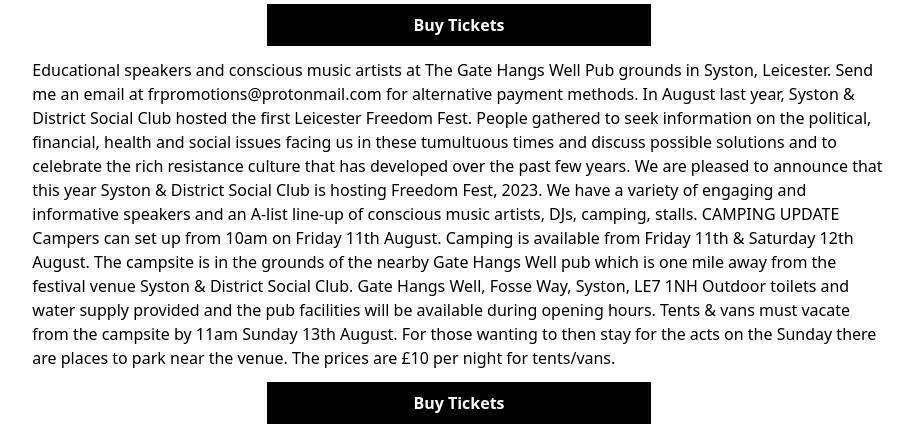
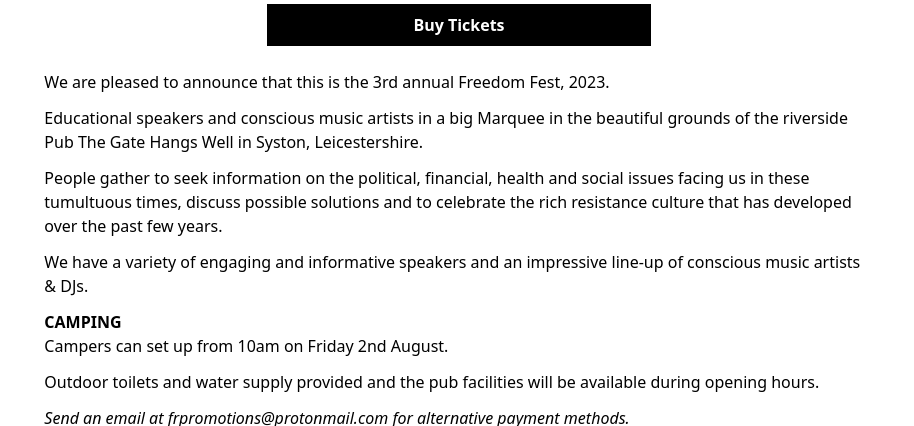
Before and after one commit to jajouka79/frpromotions-vue-frontend, a Vue app: page /ff in a window 1280 px wide. Both pictures are taken after a click on the link "BUY TICKETS FOR FREEDOM FEST". Shown: the part 374-800 px from the top of the page, without its empty margins (181-1095 px from the left). Built offline with nearby package versions, Linux system fonts and the light colour scheme.

Commit message:
freedom fest text

```diff
--- a/src/pages/FreedomFestPage.vue
+++ b/src/pages/FreedomFestPage.vue
@@ -24,29 +24,25 @@
             </div>
 
 
-        Educational speakers and conscious music artists at The Gate Hangs Well Pub grounds in Syston, Leicester.
+            <div class="p-3">
+                <p class="pb-3">We are pleased to announce that this is the 3rd annual Freedom Fest, 2023.</p>
+
+                <p class="pb-3">Educational speakers and conscious music artists in a big Marquee in the beautiful grounds of the riverside Pub
+                     The Gate Hangs Well in Syston, Leicestershire.</p>
+
+                <p class="pb-3">People gather to seek information on the political, financial, health and social issues facing us in these tumultuous times,
+                     discuss possible solutions and to celebrate the rich resistance culture that has developed over the past few years.</p>
+
+                <p class="pb-3">We have a variety of engaging and informative speakers and an impressive line-up of conscious music artists & DJs.</p>
+
+                <h2 class="font-bold">CAMPING</h2>
+                <p class="pb-3">Campers can set up from 10am on Friday 2nd August.</p>
+                <p class="pb-3">Outdoor toilets and water supply provided and the pub facilities will be available during opening hours.</p>
 
 
-Send me an email at frpromotions@protonmail.com for alternative payment methods.
+                <p class="pb-3"><i>Send an email at frpromotions@protonmail.com for alternative payment methods.</i></p>
 
-In August last year, Syston & District Social Club hosted the first Leicester Freedom Fest. People gathered to seek information on the political, financial, health and social issues facing us in these tumultuous times and discuss possible solutions and to celebrate the rich resistance culture that has developed over the past few years.
-
-We are pleased to announce that this year Syston & District Social Club is hosting Freedom Fest, 2023. We have a variety of engaging and informative speakers and an A-list line-up of conscious music artists, DJs, camping, stalls.
-
-CAMPING
-UPDATE
-Campers can set up from 10am on Friday 11th August.
-Camping is available from Friday 11th & Saturday 12th August.
-The campsite is in the grounds of the nearby Gate Hangs Well pub which is one mile away from the festival venue Syston & District Social Club.
-
-Gate Hangs Well, Fosse Way, Syston, LE7 1NH
-Outdoor toilets and water supply provided and the pub facilities will be available during opening hours.
-
-Tents & vans must vacate from the campsite by 11am Sunday 13th August.
-For those wanting to then stay for the acts on the Sunday there are places to park near the venue.
-
-The prices are £10 per night for tents/vans.
-
+            </div>
 
             <div class="lg:w-96 m-auto">
                 <a :href="buyTicketsUrl" target="_blank">
```
